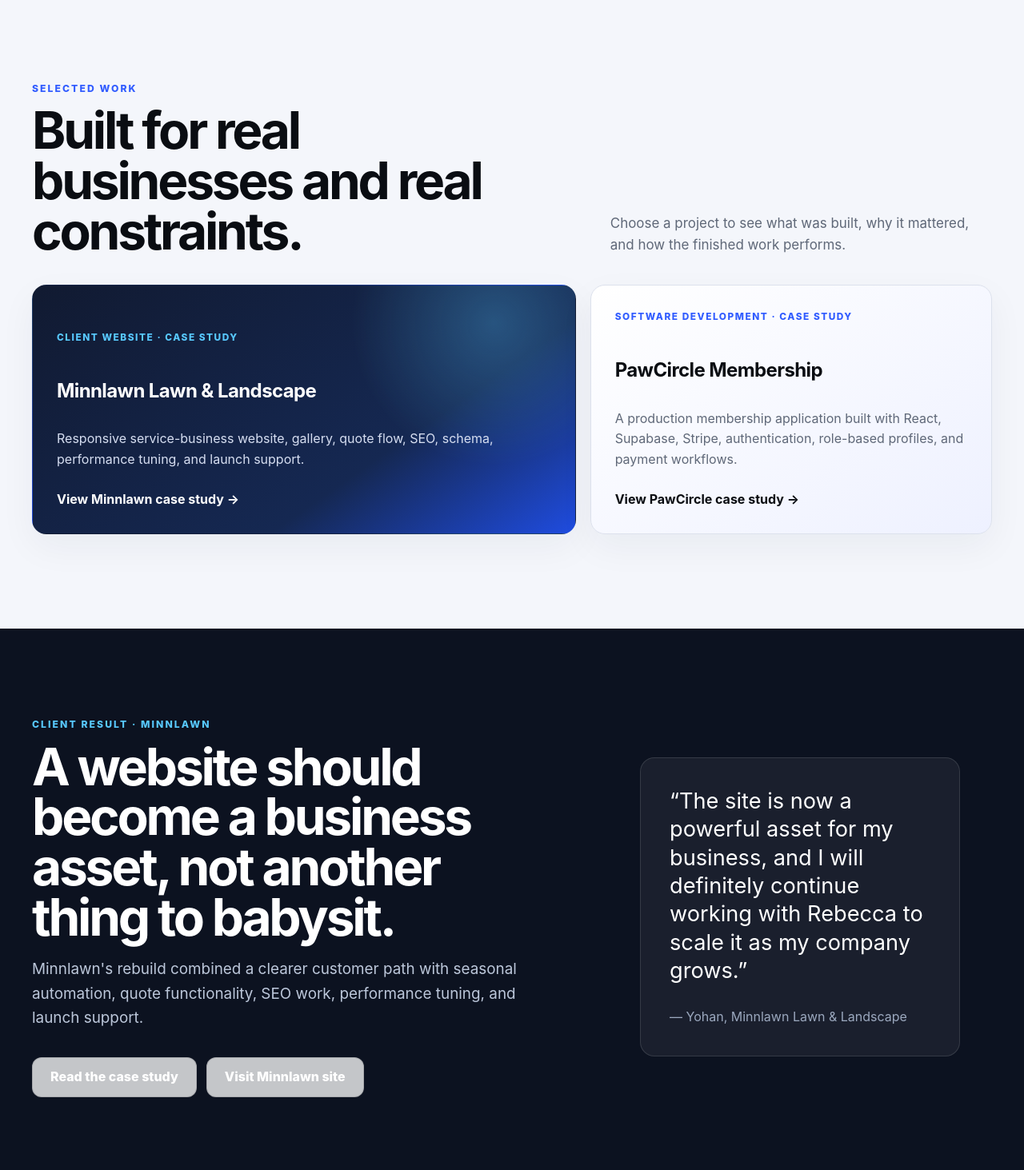
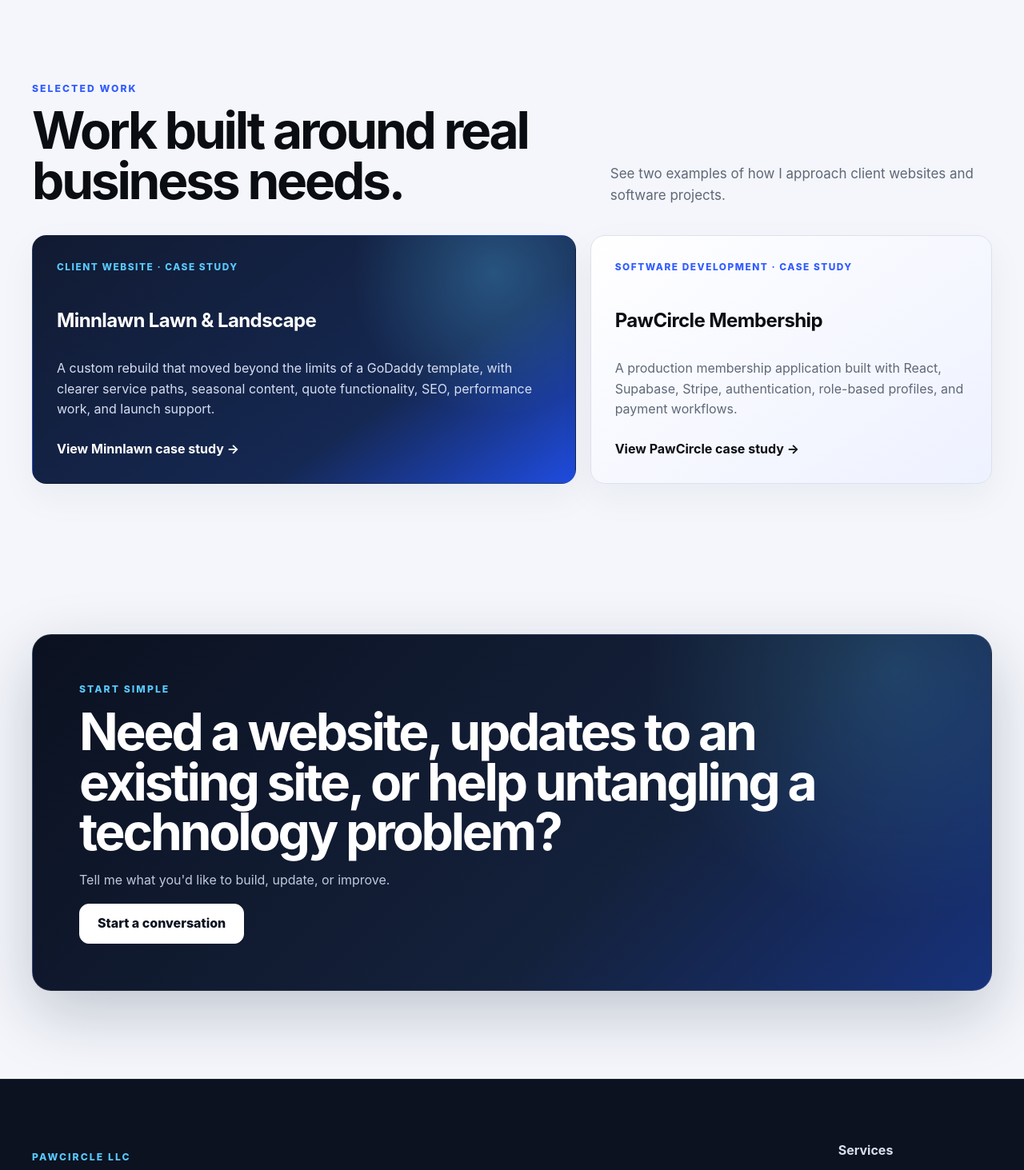
Before and after one commit to reaaland/pawcircle-llc-site, a Next.js app: page / in a window 1280 px wide. Shown: the part 1900-3363 px from the top of the page at 80% size. Built offline with nearby package versions, Linux system fonts and the light colour scheme.

Commit message:
Simplify home project flow and remove duplicate Minnlawn feature

```diff
--- a/app/page.tsx
+++ b/app/page.tsx
@@ -67,15 +67,15 @@ export default function HomePage() {
         <div className="section-heading" style={{ marginBottom: "36px" }}>
           <div>
             <p className="eyebrow">SELECTED WORK</p>
-            <h2>Built for real businesses and real constraints.</h2>
+            <h2>Work built around real business needs.</h2>
           </div>
-          <p>Choose a project to see what was built, why it mattered, and how the finished work performs.</p>
+          <p>See two examples of how I approach client websites and software projects.</p>
         </div>
         <div className="project-grid">
           <Link className="project-card" href="/work/minnlawn" aria-label="Read the Minnlawn Lawn & Landscape case study">
             <span>CLIENT WEBSITE · CASE STUDY</span>
             <h3>Minnlawn Lawn & Landscape</h3>
-            <p>Responsive service-business website, gallery, quote flow, SEO, schema, performance tuning, and launch support.</p>
+            <p>A custom rebuild that moved beyond the limits of a GoDaddy template, with clearer service paths, seasonal content, quote functionality, SEO, performance work, and launch support.</p>
             <strong style={{ marginTop: "24px" }}>View Minnlawn case study →</strong>
           </Link>
           <Link className="project-card" href="/work/pawcircle" aria-label="Read the PawCircle Membership case study">
@@ -84,26 +84,6 @@ export default function HomePage() {
             <p>A production membership application built with React, Supabase, Stripe, authentication, role-based profiles, and payment workflows.</p>
             <strong style={{ marginTop: "24px" }}>View PawCircle case study →</strong>
           </Link>
-        </div>
-      </section>
-
-      <section className="split-section">
-        <div className="shell split-grid">
-          <div>
-            <p className="eyebrow">CLIENT RESULT · MINNLAWN</p>
-            <h2>A website should become a business asset, not another thing to babysit.</h2>
-            <p className="lede-small">
-              Minnlawn&apos;s rebuild combined a clearer customer path with seasonal automation, quote functionality, SEO work, performance tuning, and launch support.
-            </p>
-            <div className="actions">
-              <Link className="button button-light" href="/work/minnlawn">Read the case study</Link>
-              <a className="button button-light" href="https://minnlawn.com" target="_blank" rel="noreferrer">Visit Minnlawn site</a>
-            </div>
-          </div>
-          <blockquote className="quote-card">
-            <p>“The site is now a powerful asset for my business, and I will definitely continue working with Rebecca to scale it as my company grows.”</p>
-            <span>— Yohan, Minnlawn Lawn & Landscape</span>
-          </blockquote>
         </div>
       </section>
 
```
